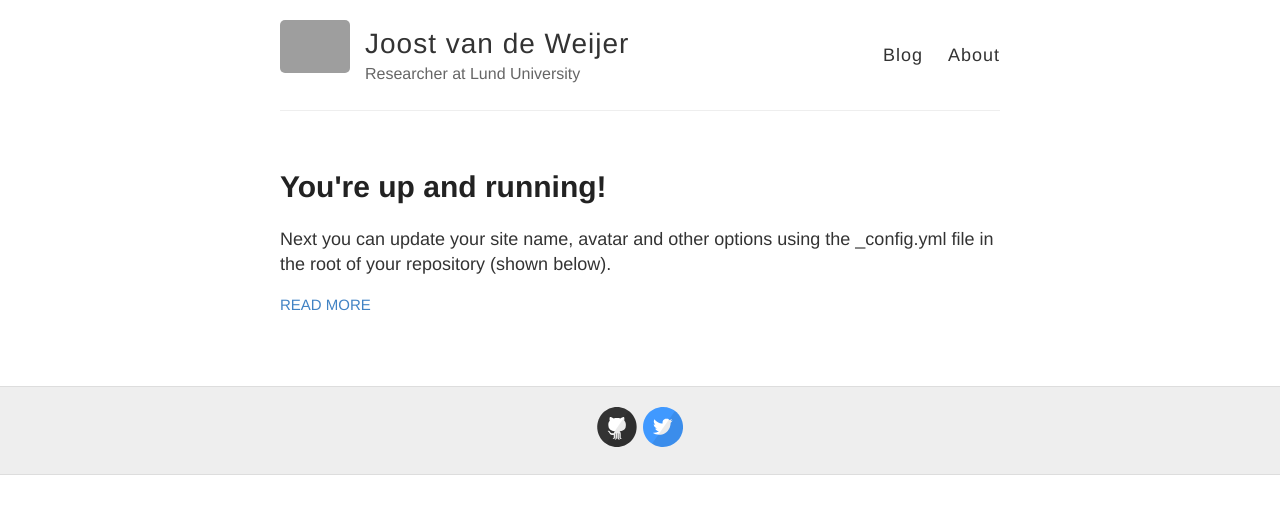
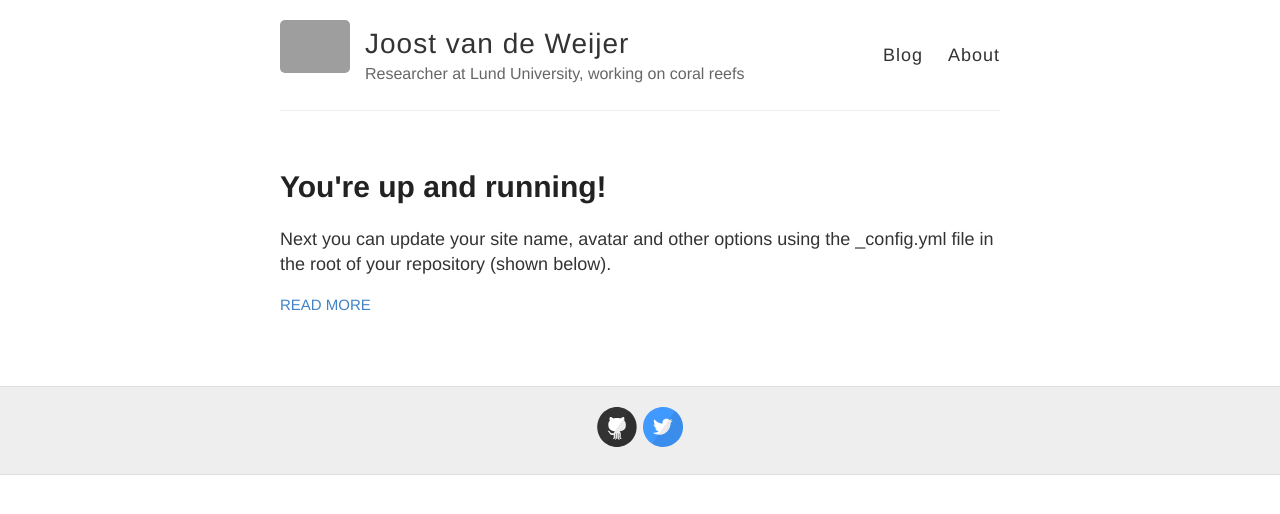
Before and after one commit to vdweijer/vdweijer.github.io, a Jekyll site: the page built from index.html, in a window 1280 px wide. Shown: the top 514 px of the page. Built offline with Jekyll 4.4.1, drawn with Linux system fonts in a browser that asks for light colours; grey boxes are pictures that could not be loaded.

Commit message:
longer description

```diff
--- a/_config.yml
+++ b/_config.yml
@@ -6,7 +6,7 @@
 name: Joost van de Weijer
 
 # Short bio or description (displayed in the header)
-description: Researcher at Lund University
+description: Researcher at Lund University, working on coral reefs
 
 # URL of your avatar or profile pic (you could use your GitHub profile pic)
 avatar: https://raw.githubusercontent.com/barryclark/jekyll-now/master/images/jekyll-logo.png
```
